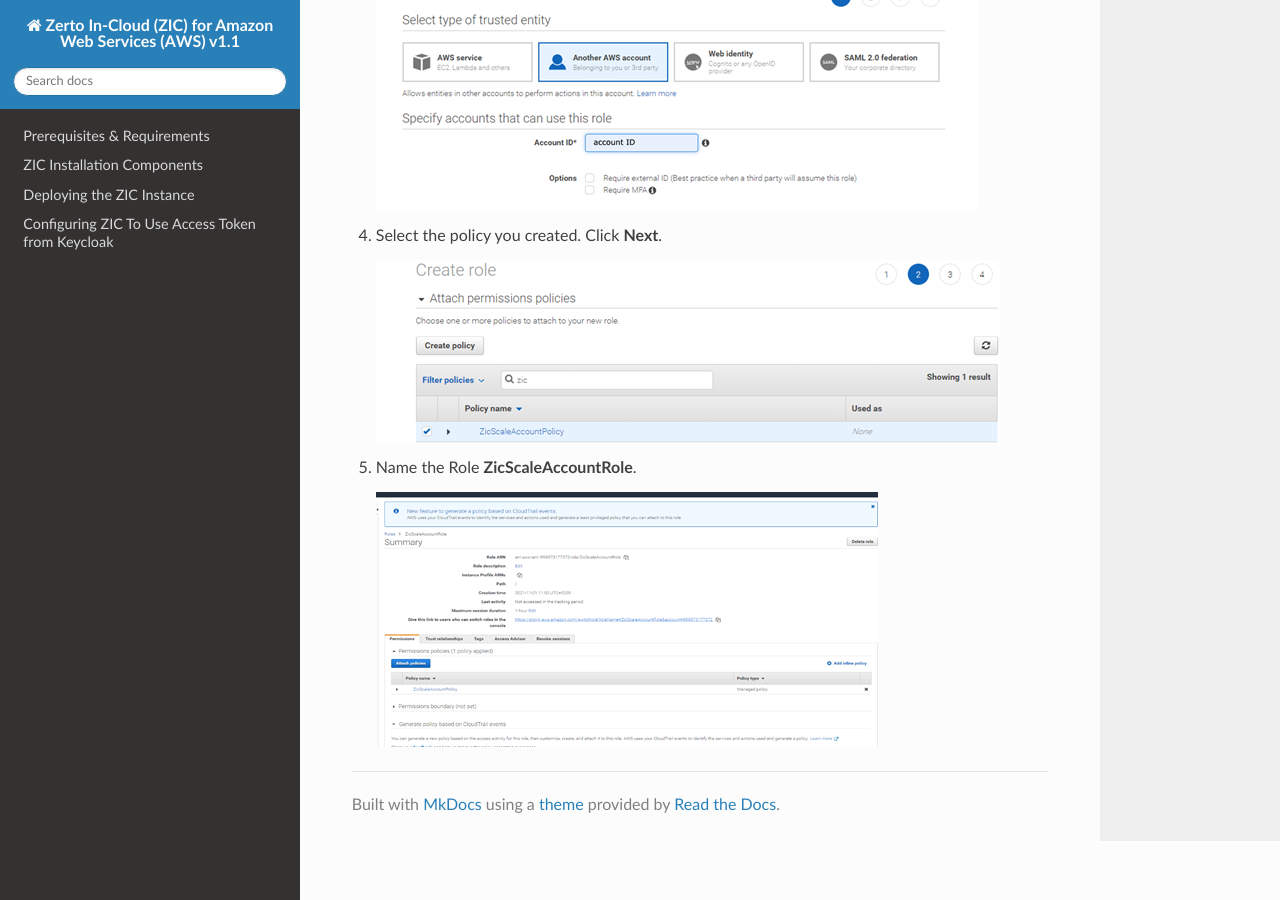
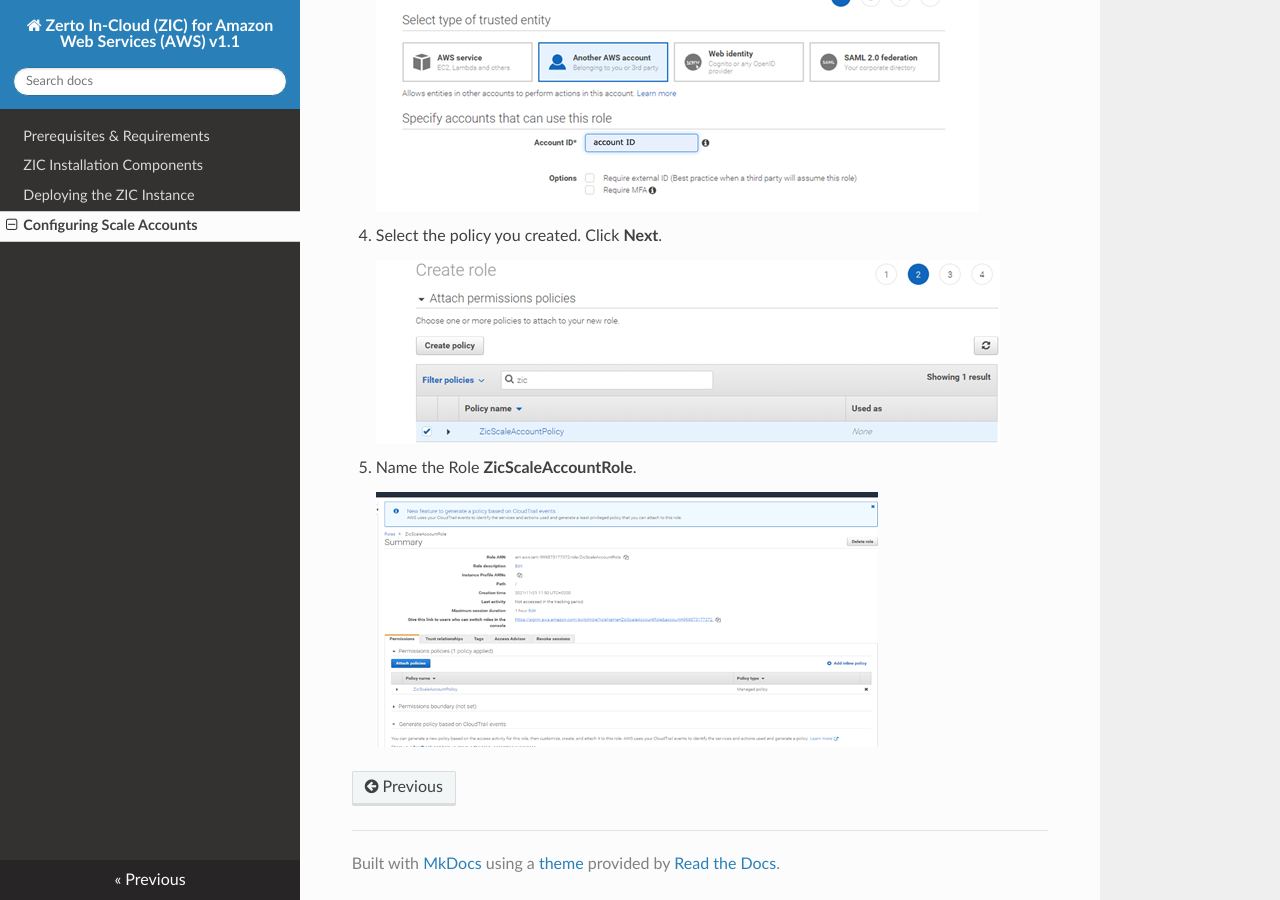
Before and after one commit to ZertoPublic/ZIC-for-AWS-Documentation, an MkDocs documentation site: the page built from docs/Configuring_Scale_Accounts.md, in a window 1280 px wide and 900 px high, scrolled down 2249 px. Built offline with MkDocs 1.6.1, drawn with Linux system fonts in a browser that asks for light colours.

Commit message:
Update mkdocs.yml

```diff
--- a/mkdocs.yml
+++ b/mkdocs.yml
@@ -6,7 +6,7 @@
 - Prerequisites & Requirements: Prerequisites_&_Requirements.md
 - ZIC Installation Components: ZIC_installation_components.md
 - Deploying the ZIC Instance: Deploying_the_ZIC_Instance.md
-- Configuring ZIC To Use Access Token from Keycloak: Use_access_token_from_keycloak.md
+- Configuring Scale Accounts: Configuring_Scale_Accounts.md
 plugins:
 - zerto_swagger
 - search
```
